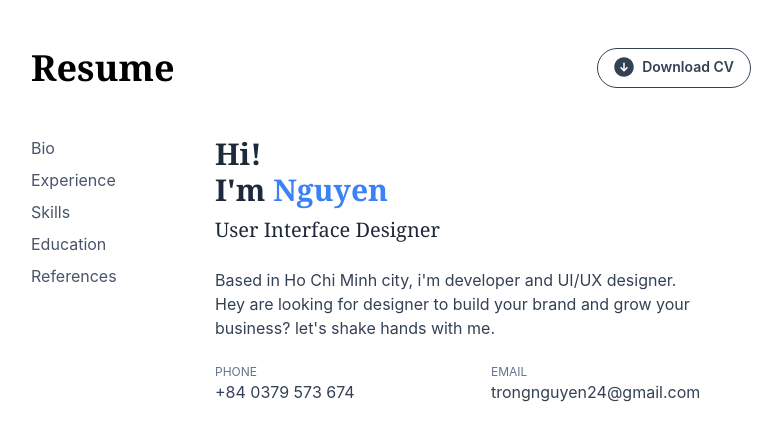
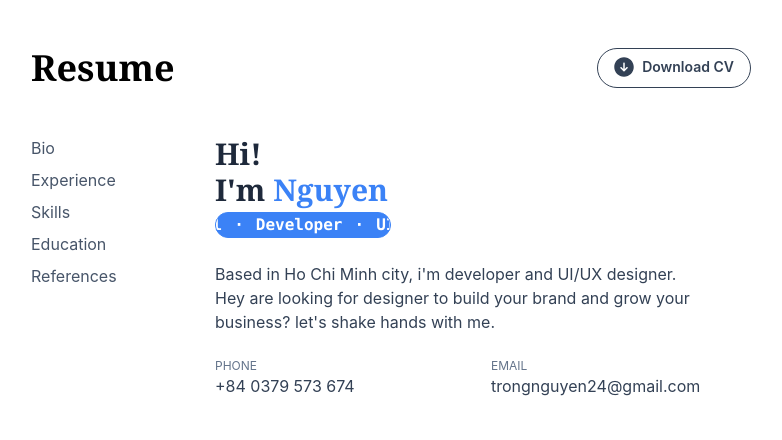
Before and after one commit to trongnguyen24/cv2, a SvelteKit app: page / in a window 1280 px wide. Shown: the top 440 px of the page, without its empty margins (249-1031 px from the left). Built offline with nearby package versions, Linux system fonts and the light colour scheme; what @thoughtbot/tailwindcss-aria-attributes would draw is missing.

Commit message:
Update +page.svelte

```diff
--- a/src/routes/+page.svelte
+++ b/src/routes/+page.svelte
@@ -16,6 +16,24 @@
 				grid: 'auto'
 			}
 		});
+
+		const carousels = document.querySelector('.carousels1');
+
+		const spanTag = carousels.querySelector('.job');
+
+		const spanWidth = spanTag.clientWidth;
+
+		for (let i = 0; i < 5; i++) {
+			carousels.appendChild(spanTag.cloneNode(true));
+		}
+
+		const movementTimeline = gsap.timeline({
+			repeat: -1
+		});
+
+		movementTimeline
+			.set(carousels, { x: 0 })
+			.to(carousels, { x: spanWidth * -1, duration: 9, ease: 'linear' });
 	});
 </script>
 
@@ -26,9 +44,17 @@
 
 <section class="text-slate-700">
 	<h2 class="font-bold text-3xl text-slate-800 font-serif gsapbox">
-		Hi!<br /> I'm <span class=" text-blue-500">Nguyen </span> <br /><span
-			class=" font-normal text-xl">User Interface Designer</span
+		Hi!<br /> I'm <span class=" text-blue-500">Nguyen </span> <br />
+		<h3
+			class="font-serif text-base max-w-[11rem] bg-blue-500 mt-1 border rounded-full border-blue-500 overflow-hidden font-bold text-slate-800"
 		>
+			<div class="carousels1 flex">
+				<span class="flex items-center font-mono text-white gap-3 shrink-0 job"
+					><span>UI/UX Designer</span> · <span>3D Visual</span> · <span>Developer</span>
+					<span>·</span><span />
+				</span>
+			</div>
+		</h3>
 	</h2>
 	<p class=" mt-6 gsapbox">
 		Based in Ho Chi Minh city, i'm developer and UI/UX designer.<br />
```
